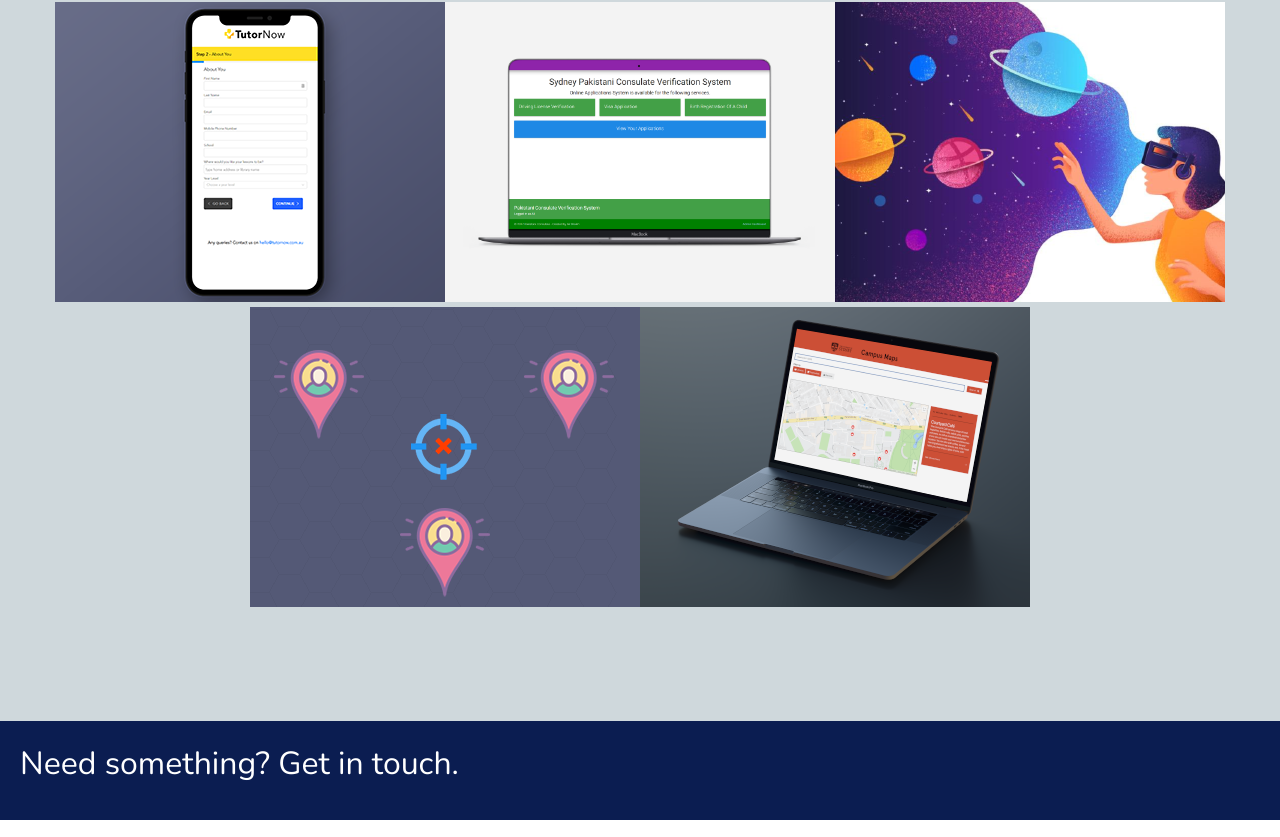
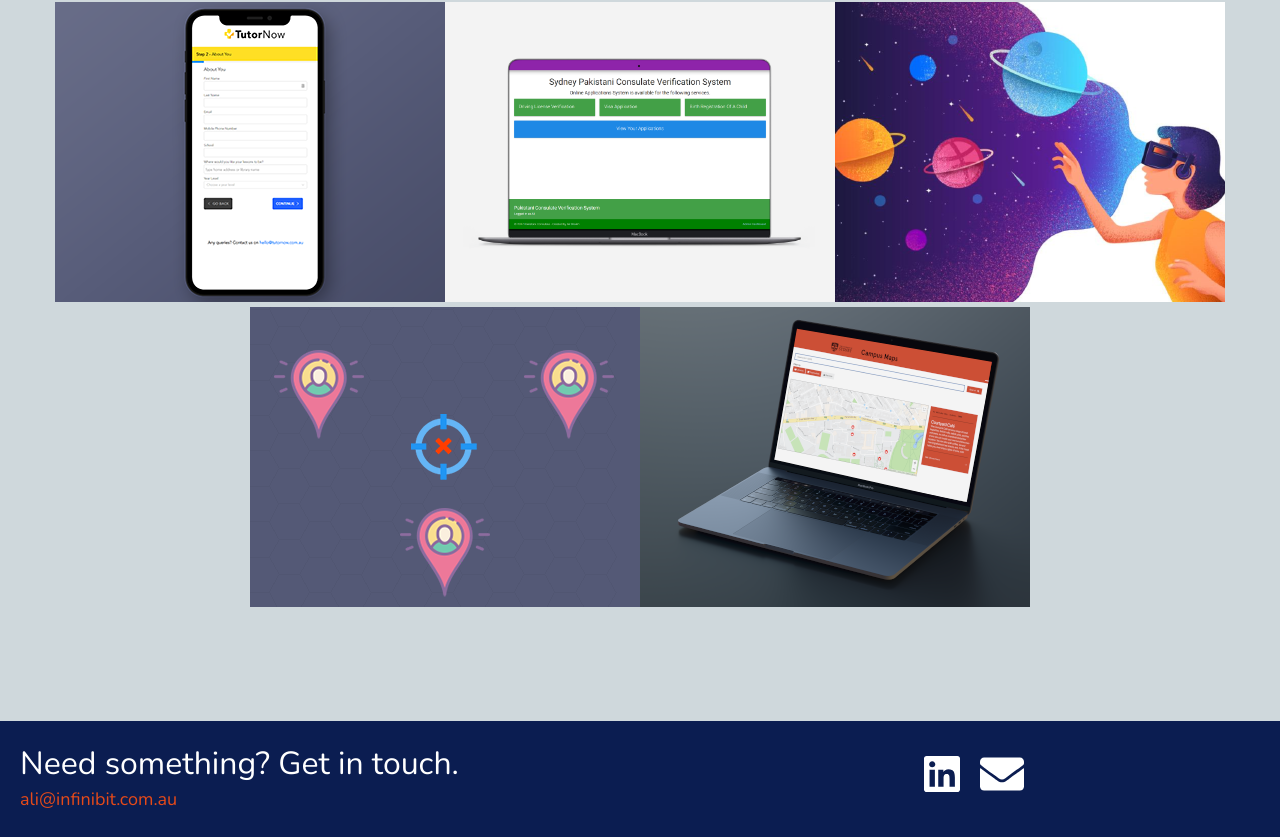
Before and after one commit to pakiKanga/portfolio, a React (Create React App) app: page / in a window 1280 px wide. Shown: the part 879-1716 px from the top of the page. Built offline with nearby package versions, Linux system fonts and the light colour scheme; a web font is replaced by a local one.

Commit message:
Footer showing email

```diff
--- a/package.json
+++ b/package.json
@@ -5,7 +5,7 @@
   "dependencies": {
     "@fortawesome/fontawesome-free": "^5.13.0",
     "@fortawesome/fontawesome-svg-core": "^1.2.28",
-    "@fortawesome/free-brands-svg-icons": "^5.9.0",
+    "@fortawesome/free-brands-svg-icons": "^5.13.0",
     "@fortawesome/free-solid-svg-icons": "^5.13.0",
     "@fortawesome/react-fontawesome": "^0.1.9",
     "@material-ui/core": "^3.9.3",
--- a/src/components/ContactInfo.js
+++ b/src/components/ContactInfo.js
@@ -1,29 +1,48 @@
-import React, { Component } from 'react';
-import './../css/contact.css'
+import React, { Component } from "react";
+import { FontAwesomeIcon } from "@fortawesome/react-fontawesome";
+import { faLinkedin } from "@fortawesome/free-brands-svg-icons";
+import { faEnvelope } from "@fortawesome/free-solid-svg-icons";
+import "./../css/contact.css";
 
 class ContactInfo extends Component {
   render() {
     return (
       <div className="contact-container">
-
         <div className="interest-container">
-            <span className="interest-message">Need something? Get in touch.</span>
+          <span className="interest-message">
+            Need something? Get in touch.
+          </span>
+          <br>
+          </br>
+          <span className="email-message">
+          <a
+              href="mailto:ali@infinibit.com.au"
+              target="_blank"
+              rel="noopener noreferrer"
+            >ali@infinibit.com.au</a>
+          </span>
         </div>
         <ul className="contact-list">
           <li>
-            <a href="https://www.linkedin.com/in/shaikhspeare/" target="_blank" rel="noopener noreferrer">
-              <i class="fab fa-linkedin contact-icon white"></i>
+            <a
+              href="https://www.linkedin.com/in/shaikhspeare/"
+              target="_blank"
+              rel="noopener noreferrer"
+            >
+              <FontAwesomeIcon  className="contact-icon white"  icon={faLinkedin} />
             </a>
           </li>
           <li>
-            <a href="mailto:ali@infinibit.com.au" target="_blank" rel="noopener noreferrer">
-              <i class="fas fa-envelope contact-icon white"></i>
+            <a
+              href="mailto:ali@infinibit.com.au"
+              target="_blank"
+              rel="noopener noreferrer"
+            >
+              <FontAwesomeIcon className="contact-icon white" icon={faEnvelope} />
             </a>
           </li>
-
         </ul>
       </div>
-
     );
   }
 }
--- a/src/css/contact.css
+++ b/src/css/contact.css
@@ -4,6 +4,7 @@
 .contact-container {
     background-color: #0B1D51;
     display: flex;
+    align-items: center;
     color: white;
     padding-bottom: 5px;
 
@@ -11,7 +12,6 @@
 
 .contact-list {
     padding-right: 20vw;
-    padding-top: 20px;
     display: flex;
     list-style: none;
     padding-bottom: 5px;
@@ -26,6 +26,16 @@
     font-size: 32px;
   }
 
+  .email-message a {
+    font-family: 'Nunito', sans-serif;
+    color: #E64A19;
+    font-size: 18px;
+  }
+
+  .email-message a:visited {
+    color: rgb(202, 65, 24);
+  }
+
   .interest-container {
     background-color: #0B1D51;
     padding: 20px;
@@ -36,7 +46,7 @@
 
   .contact-icon {
     padding-left: 20px;
-    font-size: 48px;
+    font-size: 64px;
     color: #0099ff;
   }
 
```
Lines whose indentation alone changed are shown as unchanged.
